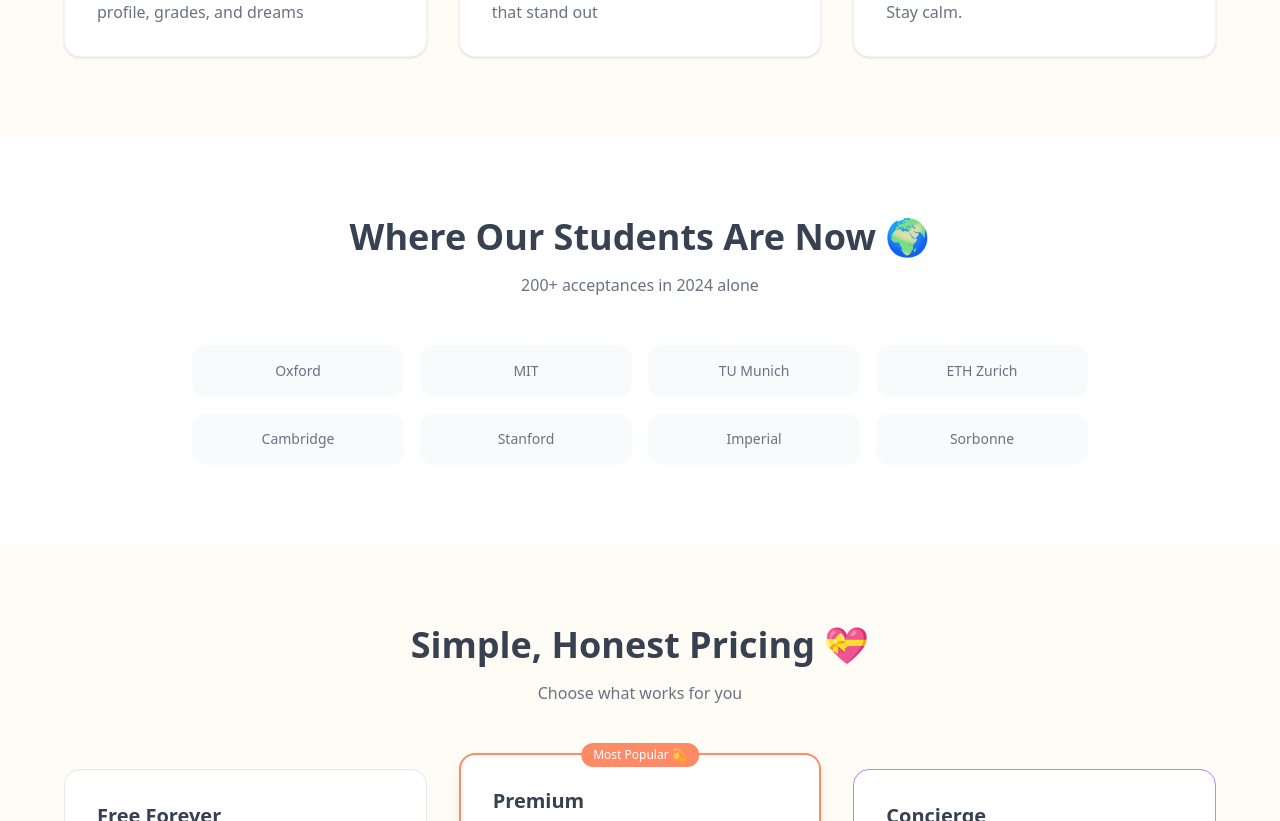
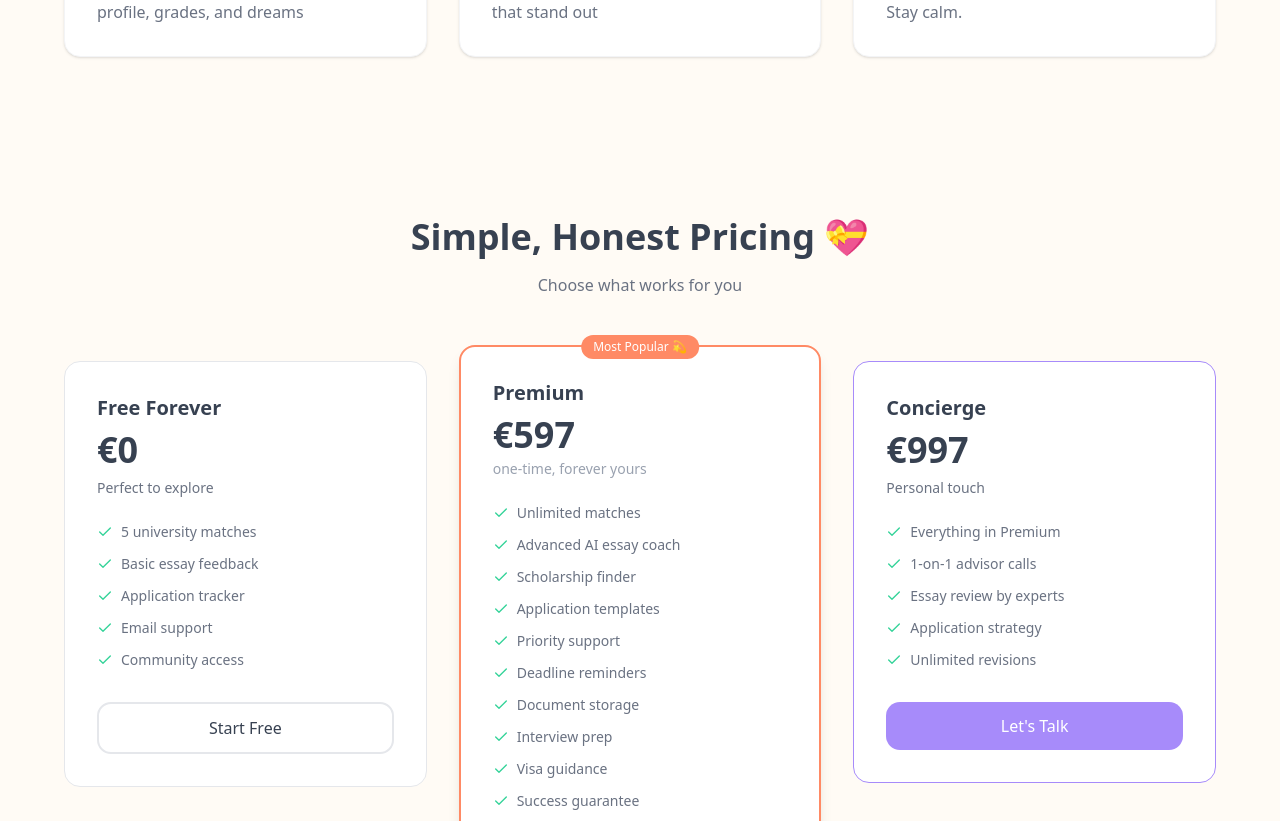
Before and after one commit to clip-oss/edubridge, a Next.js app: page / in a window 1280 px wide. Shown: the part 1602-2423 px from the top of the page. Built offline with nearby package versions, Linux system fonts and the light colour scheme.

Commit message:
Remove 'Where Our Students Are Now' section from landing page

```diff
--- a/src/app/page.tsx
+++ b/src/app/page.tsx
@@ -350,37 +350,6 @@ export default function Home() {
         </div>
       </section>
 
-      {/* Student Success */}
-      <section className="py-20 px-4 sm:px-6 lg:px-8 bg-white">
-        <div className="max-w-4xl mx-auto text-center">
-          <motion.div
-            initial={{ opacity: 0, y: 20 }}
-            whileInView={{ opacity: 1, y: 0 }}
-            viewport={{ once: true }}
-          >
-            <h2 className="text-3xl sm:text-4xl font-bold text-[#374151] mb-4">
-              Where Our Students Are Now 🌍
-            </h2>
-            <p className="text-gray-500 mb-12">200+ acceptances in 2024 alone</p>
-          </motion.div>
-
-          <div className="grid grid-cols-2 md:grid-cols-4 gap-4">
-            {['Oxford', 'MIT', 'TU Munich', 'ETH Zurich', 'Cambridge', 'Stanford', 'Imperial', 'Sorbonne'].map((uni, i) => (
-              <motion.div
-                key={i}
-                initial={{ opacity: 0, scale: 0.9 }}
-                whileInView={{ opacity: 1, scale: 1 }}
-                viewport={{ once: true }}
-                transition={{ delay: i * 0.05 }}
-                className="bg-gray-50 rounded-xl p-4 text-sm font-medium text-gray-500"
-              >
-                {uni}
-              </motion.div>
-            ))}
-          </div>
-        </div>
-      </section>
-
       {/* Pricing */}
       <section id="pricing" className="py-20 px-4 sm:px-6 lg:px-8 bg-[#fffbf5]">
         <div className="max-w-6xl mx-auto">
```
